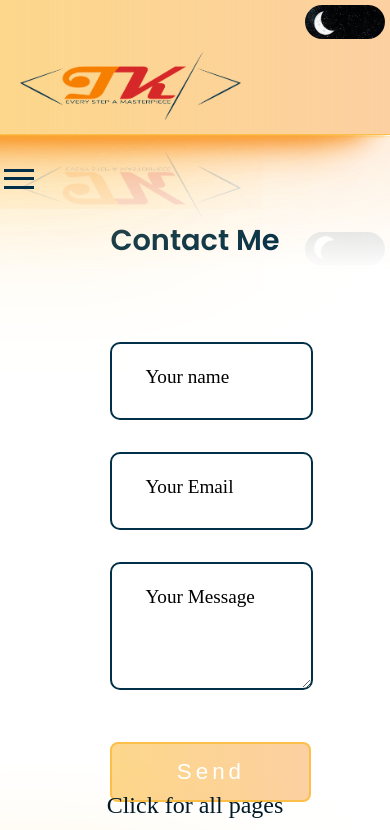
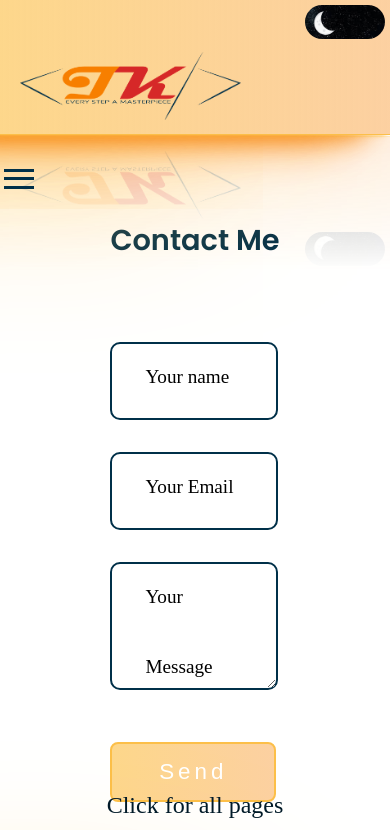
Before and after one commit to teokartvelishvili/aboutme, a React (Create React App) app: page /contact in a window 390 px wide. Shown: the top 830 px of the page. Built offline with nearby package versions, Linux system fonts and the light colour scheme.

Commit message:
Update Contact.css

```diff
--- a/src/Pages/Contact/Contact.css
+++ b/src/Pages/Contact/Contact.css
@@ -245,7 +245,7 @@ textarea:valid + .labelline,
     /* contact-form სტილები პატარა ეკრანისთვის */
     .contact-form {
       margin-top: 80px;
-      width: 120%; /* სიგანის ზომა უფრო გაიზარდა */
+      width: 99%; /* სიგანის ზომა უფრო გაიზარდა */
       gap: 40px; /* დაშორება ელემენტებს შორის */
     }
 
```
